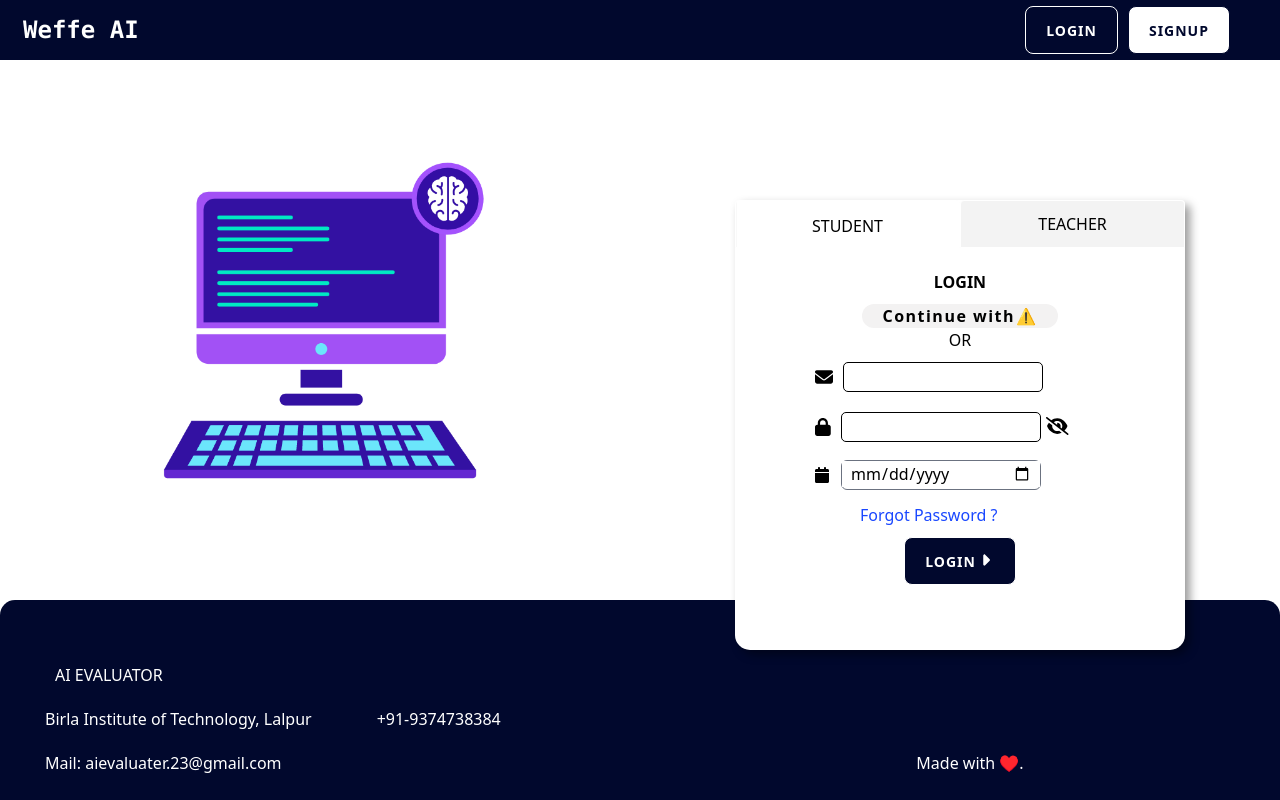
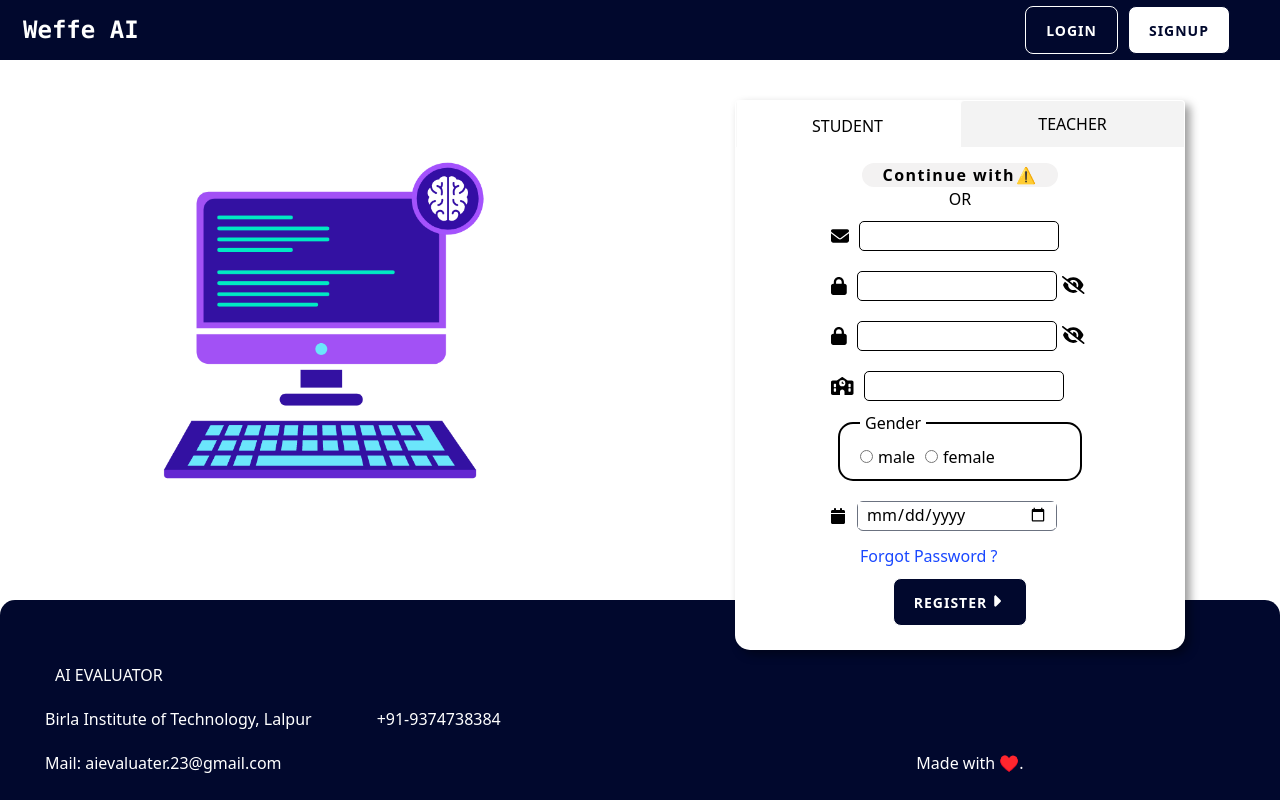
Before and after one commit to aayushYash/react-ai-evaluation-app, a React (Create React App) app: page /register in a window 1280 px wide. Built offline with nearby package versions, Linux system fonts and the light colour scheme; no server answers.

Commit message:
register page 2

```diff
--- a/src/components/ui/DatePicker.js
+++ b/src/components/ui/DatePicker.js
@@ -3,7 +3,7 @@ import { FontAwesomeIcon } from "@fortawesome/react-fontawesome";
 
 function DatePicker({ value, onChange }) {
   return (
-    <div className="flex cursor-pointer justify-center -ml-16 py-2 px-1 w-[250px]  items-center space-x-3">
+    <div className="flex cursor-pointer mt-3 justify-center -ml-8 py-2 px-1 w-[250px]  items-center space-x-3">
       <FontAwesomeIcon icon="fa-solid fa-calendar" />
       <div className=" relative w-[200px] border h-[30px] border-gray-500 rounded-md">
         <input
--- a/src/components/ui/Form.css
+++ b/src/components/ui/Form.css
@@ -1,6 +1,7 @@
-.Form{
+.Form {
   width: clamp(300px, 90%, 450px);
-    height: 450px;
+  /* height: 450px; */
+  padding: 20px;
   min-height: 380px;
   max-height: 100%;
   background: #fff;
@@ -11,7 +12,7 @@
   justify-content: center;
   align-items: center;
   border-radius: 4px 4px 15px 15px;
-    box-shadow: 5px 5px 10px rgba(0,0,0,0.4);
+  box-shadow: 5px 5px 10px rgba(0, 0, 0, 0.4);
   overflow: hidden;
   left: 50%;
   bottom: -50px;
@@ -24,9 +25,8 @@
     position: relative;
     left: 50%;
     top: 50%;
-        transform: translate(-50%,-50%);
+    transform: translate(-50%, -50%);
     z-index: 0;
-
   }
 }
 
@@ -35,7 +35,7 @@
     position: relative;
     left: 50%;
     top: 50%;
-        transform: translate(-50%,-50%);
+    transform: translate(-50%, -50%);
     /* height: 100%; */
   }
 }
--- a/src/components/ui/InputText.js
+++ b/src/components/ui/InputText.js
@@ -1,33 +1,43 @@
-import React, { useState } from 'react'
-import './InputText.css'
-import { FontAwesomeIcon } from '@fortawesome/react-fontawesome'
+import React, { useState } from "react";
+import "./InputText.css";
+import { FontAwesomeIcon } from "@fortawesome/react-fontawesome";
 
+export default function InputText({ val, onchange, icon, type }) {
+  const [fieldType, setFieldType] = useState(type);
+  const [hiddenPassword, setHiddenPassword] = useState(true);
 
-export default function InputText({val, onchange,icon, type}) {
+  const toggleField = () => {
+    if (fieldType === "password") {
+      setFieldType("text");
+      setHiddenPassword(false);
+    } else {
+      setFieldType("password");
+      setHiddenPassword(true);
+    }
+  };
 
-    const [fieldType,setFieldType] = useState(type);
-    const [hiddenPassword, setHiddenPassword] = useState(true);
-
-    const toggleField = () => {
-      if (fieldType === 'password' ){
-        setFieldType('text');
-        setHiddenPassword(false)
-      }
-      else {
-        setFieldType('password');
-        setHiddenPassword(true)
-      }
-    }
-
-
-    return (
-    <div className='inputtextContainer'>
-      <FontAwesomeIcon icon={`fa-solid fa-${icon}`} className='icon' />
-      <input type={fieldType} value={val} onChange={onchange} className='inputtext' />
-      {type === 'password' ?
-      <span onClick={toggleField} >
-        { hiddenPassword ? <FontAwesomeIcon icon={`fa-solid fa-eye-slash`} className='icon' fontSize={'10px'} /> : <FontAwesomeIcon icon={`fa-solid fa-eye`} className='icon' />}
-      </span> : null}
+  return (
+    <div className="inputtextContainer p-4">
+      <FontAwesomeIcon icon={`fa-solid fa-${icon}`} className="icon" />
+      <input
+        type={fieldType}
+        value={val}
+        onChange={onchange}
+        className="inputtext"
+      />
+      {type === "password" ? (
+        <span onClick={toggleField}>
+          {hiddenPassword ? (
+            <FontAwesomeIcon
+              icon={`fa-solid fa-eye-slash`}
+              className="icon"
+              fontSize={"10px"}
+            />
+          ) : (
+            <FontAwesomeIcon icon={`fa-solid fa-eye`} className="icon" />
+          )}
+        </span>
+      ) : null}
     </div>
-  )
+  );
 }
--- a/src/components/ui/RadioGroupButton.css
+++ b/src/components/ui/RadioGroupButton.css
@@ -11,7 +11,7 @@
   padding-right: 5px;
 }
 
-.radioContainer{
+.radioContainer {
   display: flex;
   flex-direction: row;
   width: 200px;
@@ -25,7 +25,6 @@
   align-items: center;
 }
 
-
 .radioButton {
   vertical-align: middle;
 }
--- a/src/screens/RegisterScreen.js
+++ b/src/screens/RegisterScreen.js
@@ -7,6 +7,7 @@ import ToggleButton from "../components/ui/ToggleButton";
 import InputText from "../components/ui/InputText";
 import Button from "../components/ui/Button";
 import DatePicker from "../components/ui/DatePicker";
+import RadioGroupButton from "../components/ui/RadioGroupButton";
 
 export default function RegisterScreen() {
   const [emailId, setEmailId] = useState("");
@@ -61,6 +62,25 @@ export default function RegisterScreen() {
               type={"password"}
             />
 
+            <InputText
+              val={emailId}
+              onchange={OnChangeHandler}
+              icon="lock"
+              type={"password"}
+            />
+            <InputText
+              val={emailId}
+              onchange={OnChangeHandler}
+              icon="school"
+              type={"text"}
+            />
+
+            <RadioGroupButton
+              legend="Gender"
+              group="gender"
+              changeHandler={() => {}}
+              buttonsText={["male", "female"]}
+            />
             <DatePicker value={date} onChange={datePicker} />
             <p
               onClick={ForgotHandler}
@@ -68,7 +88,7 @@ export default function RegisterScreen() {
             >
               Forgot Password ?
             </p>
-            <Button text="Login" icon="caret-right" />
+            <Button text="Register" icon="caret-right" />
           </Form>
         </div>
       </div>
```
Lines whose indentation alone changed are shown as unchanged.
